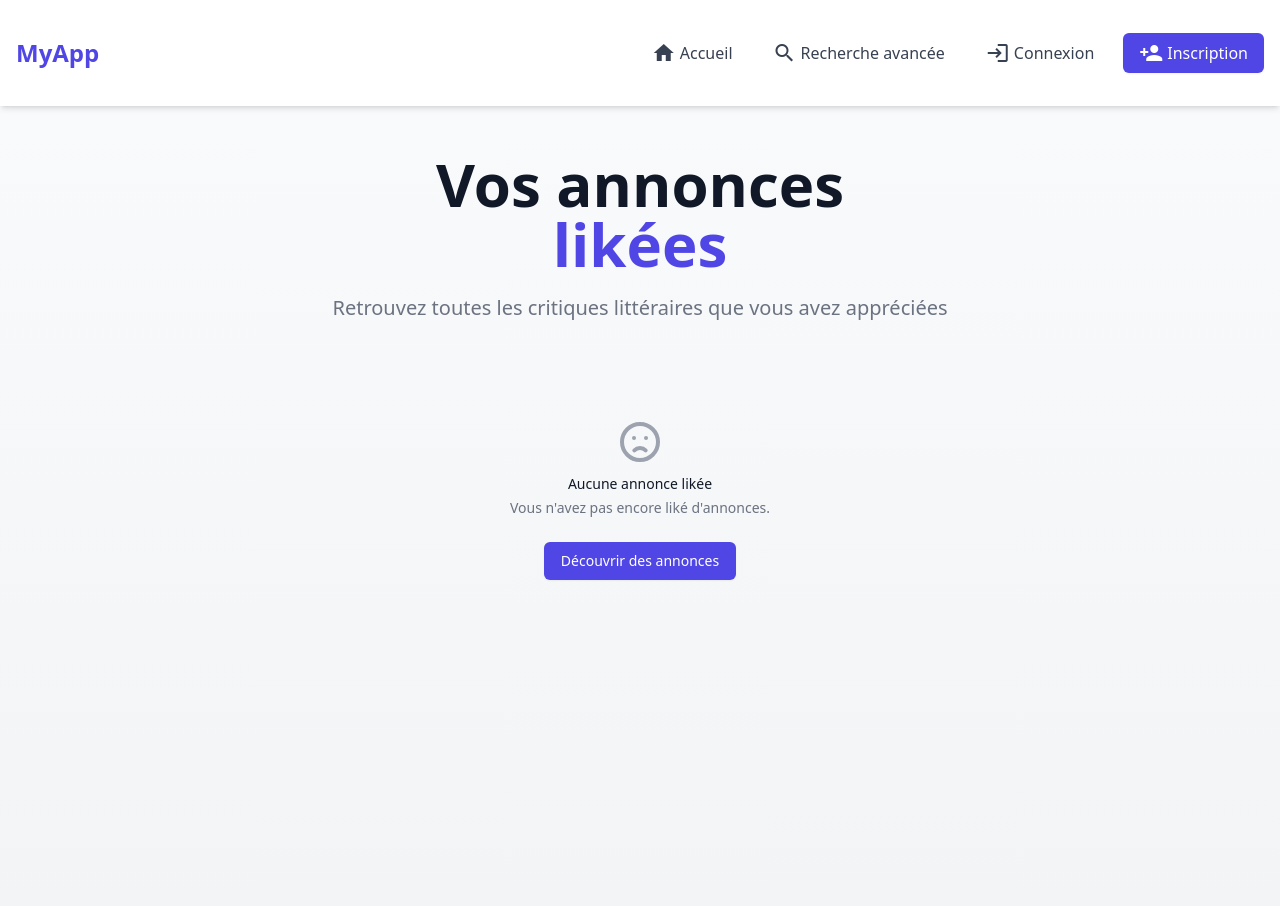
After one commit to Kazk12/Projet, a Symfony app: template templates/profil/likes.html.twig in a window 1280 px wide. The commit adds this page. Run offline with Twig, Linux system fonts and the light colour scheme; the template is opened without the code that fills it, so the values that code supplies are empty; style sheets or scripts are compiled from the project's sources; some libraries are stand-ins or nearby versions.

Commit message:
ADD: in announce repo -> CountNumber of active announce of a user (i use it in profil), add function in UserLikeAnnounceRepo to show every announce he have liked, ADD : a dto to filter only the thing i need inside it, add inside HomeController, AnnounceController, UserLikeAnnounceController => referer to not change page when he do a action (comment->he stay on the same page -> Need to add ajax for a better ux)

```diff
--- a/src/Controller/AnnounceController.php
+++ b/src/Controller/AnnounceController.php
@@ -60,10 +60,13 @@ final class AnnounceController extends AbstractController
     }
 
     #[Route('/{id}', name: 'app_announce_show', methods: ['GET'])]
-    public function show(Announce $announce): Response
+    public function show(Request $request, Announce $announce): Response
     {
+        $referer = $request->headers->get('referer') ?? $this->generateUrl('app_home');
+
         return $this->render('announce/show.html.twig', [
             'announce' => $announce,
+            'referer' => $referer,
         ]);
     }
 
--- a/src/Repository/AnnounceRepository.php
+++ b/src/Repository/AnnounceRepository.php
@@ -53,9 +53,11 @@ public function findByUserStatus(): array
     try {
         $queryBuilder = $this->createQueryBuilder('a')
             ->leftJoin('a.user', 'u')
+            ->leftJoin('a.userLikeAnnounces', 'currentUserLike', 'WITH', 'currentUserLike.user = :currentUser')
             ->leftJoin('u.statutsOther', 'so', 'WITH', 'so.user = :userId')
             ->where('so.statut IS NULL OR so.statut != :blocked')
             ->setParameter('userId', $user->getId())
+            ->setParameter('currentUser', $user)
             ->setParameter('blocked', 'Blocked')
             ->orderBy('so.statut', 'DESC')
             ->addOrderBy('a.createdAt', 'DESC');
--- a/templates/home/index.html.twig
+++ b/templates/home/index.html.twig
@@ -19,6 +19,7 @@
 
 			<div class="grid grid-cols-1 sm:grid-cols-2 lg:grid-cols-3 gap-8">
 				{% for announce in pagination %}
+
 					<article
 						class="bg-white shadow-lg rounded-2xl overflow-hidden transform transition duration-300 hover:scale-105 hover:shadow-xl flex flex-col">
 						{# Image Container #}
--- /dev/null
+++ b/templates/profil/likes.html.twig
@@ -0,0 +1,98 @@
+
+{% extends 'base.html.twig' %}
+
+{% block title %}Vos annonces likées{% endblock %}
+
+{% block body %}
+<div class="min-h-screen bg-gradient-to-b from-gray-50 to-gray-100 py-12 px-4 sm:px-6 lg:px-8">
+    <div class="max-w-7xl mx-auto">
+        <div class="text-center mb-12">
+            <h1 class="text-4xl font-extrabold text-gray-900 sm:text-5xl md:text-6xl">
+                <span class="block">Vos annonces</span>
+                <span class="block text-indigo-600">likées</span>
+            </h1>
+            <p class="mt-3 max-w-md mx-auto text-base text-gray-500 sm:text-lg md:mt-5 md:text-xl md:max-w-3xl">
+                Retrouvez toutes les critiques littéraires que vous avez appréciées
+            </p>
+        </div>
+
+        <div class="grid grid-cols-1 sm:grid-cols-2 lg:grid-cols-3 gap-8">
+            {% for like in likes %}
+                <article class="bg-white shadow-lg rounded-2xl overflow-hidden transform transition duration-300 hover:scale-105 hover:shadow-xl flex flex-col">
+                    <div class="relative aspect-[16/9] overflow-hidden bg-gradient-to-r from-gray-50 to-gray-100">
+                        {% if like.imageUrl %}
+                            {# Pour les images, on utilise le chemin stocké dans imageUrl #}
+                            <img src="{{ asset('images/announces/' ~ like.imageUrl) }}" alt="Couverture du livre {{ like.bookTitle }}" class="w-full h-full object-cover" loading="lazy">
+                        {% else %}
+                            <div class="w-full h-full flex items-center justify-center">
+                                <svg class="w-16 h-16 text-gray-400" fill="none" stroke="currentColor" viewbox="0 0 24 24">
+                                    <path stroke-linecap="round" stroke-linejoin="round" stroke-width="2" d="M12 6.253v13m0-13C10.832 5.477 9.246 5 7.5 5S4.168 5.477 3 6.253v13C4.168 18.477 5.754 18 7.5 18s3.332.477 4.5 1.253m0-13C13.168 5.477 14.754 5 16.5 5c1.747 0 3.332.477 4.5 1.253v13C19.832 18.477 18.247 18 16.5 18c-1.746 0-3.332.477-4.5 1.253"/>
+                                </svg>
+                            </div>
+                        {% endif %}
+                    </div>
+
+                    <div class="p-6 flex flex-col flex-grow">
+                        <div class="flex items-start justify-between mb-4">
+                            <h2 class="text-xl font-bold text-gray-900 line-clamp-2">{{ like.bookTitle }}</h2>
+                            <div class="flex items-center space-x-1 ml-4">
+                                {% for i in 1..5 %}
+                                    {% if i <= like.rate %}
+                                        <svg class="w-5 h-5 text-yellow-400" xmlns="http://www.w3.org/2000/svg" viewbox="0 0 24 24" fill="currentColor">
+                                            <path fill-rule="evenodd" d="M10.788 3.21c.448-1.077 1.976-1.077 2.424 0l2.082 5.007 5.404.433c1.164.093 1.636 1.545.749 2.305l-4.117 3.527 1.257 5.273c.271 1.136-.964 2.033-1.96 1.425L12 18.354 7.373 21.18c-.996.608-2.231-.29-1.96-1.425l1.257-5.273-4.117-3.527c-.887-.76-.415-2.212.749-2.305l5.404-.433 2.082-5.006z" clip-rule="evenodd"/>
+                                        </svg>
+                                    {% else %}
+                                        <svg class="w-5 h-5 text-gray-300" xmlns="http://www.w3.org/2000/svg" fill="none" viewbox="0 0 24 24" stroke="currentColor">
+                                            <path stroke-linecap="round" stroke-linejoin="round" stroke-width="2" d="M11.049 2.927c.3-.921 1.603-.921 1.902 0l1.519 4.674a1 1 0 00.95.69h4.915c.969 0 1.371 1.24.588 1.81l-3.976 2.888a1 1 0 00-.363 1.118l1.518 4.674c.3.922-.755 1.688-1.538 1.118l-3.976-2.888a1 1 0 00-1.176 0l-3.976 2.888c-.783.57-1.838-.197-1.538-1.118l1.518-4.674a1 1 0 00-.363-1.118l-3.976-2.888c-.784-.57-.38-1.81.588-1.81h4.914a1 1 0 00.951-.69l1.519-4.674z"/>
+                                        </svg>
+                                    {% endif %}
+                                {% endfor %}
+                            </div>
+                        </div>
+
+                        <p class="text-gray-600 line-clamp-3 mb-4">{{ like.content }}</p>
+
+                        <div class="mt-auto pt-4 flex items-center justify-between border-t border-gray-100">
+                            <div class="flex items-center">
+                                <div class="flex-shrink-0">
+                                    <span class="inline-flex items-center justify-center h-8 w-8 rounded-full bg-indigo-100">
+                                        <span class="text-sm font-medium leading-none text-indigo-700">
+                                            {{ like.userPseudo|slice(0, 1)|upper }}
+                                        </span>
+                                    </span>
+                                </div>
+                                <div class="ml-3">
+                                    <p class="text-sm font-medium text-gray-900">{{ like.userPseudo }}</p>
+                                    <p class="text-xs text-gray-500">{{ like.bookAuthor }}</p>
+                                </div>
+                            </div>
+                            <div class="flex space-x-2">
+                                <a href="{{ path('app_announce_like', {'id': like.id}) }}" class="inline-flex items-center px-3 py-2 border border-transparent text-sm font-medium rounded-md text-gray-700 bg-gray-100 hover:bg-gray-200 focus:outline-none focus:ring-2 focus:ring-offset-2 focus:ring-indigo-500">
+                                    <span class="material-icons text-sm mr-1">thumb_down</span>
+                                    Unlike
+                                </a>
+                                <a href="{{ path('app_announce_show', {'id': like.id}) }}" class="inline-flex items-center px-3 py-2 border border-transparent text-sm font-medium rounded-md text-indigo-700 bg-indigo-100 hover:bg-indigo-200 focus:outline-none focus:ring-2 focus:ring-offset-2 focus:ring-indigo-500">
+                                    Lire plus
+                                </a>
+                            </div>
+                        </div>
+                    </div>
+                </article>
+            {% else %}
+                <div class="col-span-full text-center py-12">
+                    <svg class="mx-auto h-12 w-12 text-gray-400" fill="none" viewBox="0 0 24 24" stroke="currentColor" aria-hidden="true">
+                        <path stroke-linecap="round" stroke-linejoin="round" stroke-width="2" d="M9.172 16.172a4 4 0 015.656 0M9 10h.01M15 10h.01M21 12a9 9 0 11-18 0 9 9 0 0118 0z" />
+                    </svg>
+                    <h3 class="mt-2 text-sm font-medium text-gray-900">Aucune annonce likée</h3>
+                    <p class="mt-1 text-sm text-gray-500">Vous n'avez pas encore liké d'annonces.</p>
+                    <div class="mt-6">
+                        <a href="{{ path('app_home') }}" class="inline-flex items-center px-4 py-2 border border-transparent shadow-sm text-sm font-medium rounded-md text-white bg-indigo-600 hover:bg-indigo-700 focus:outline-none focus:ring-2 focus:ring-offset-2 focus:ring-indigo-500">
+                            Découvrir des annonces
+                        </a>
+                    </div>
+                </div>
+            {% endfor %}
+        </div>
+    </div>
+</div>
+{% endblock %}
--- a/templates/profil/profil.html.twig
+++ b/templates/profil/profil.html.twig
@@ -69,7 +69,7 @@
                     </h3>
                 </div>
                 <div class="p-6 space-y-4">
-                    <a href="#" class="flex items-center text-gray-800 hover:text-indigo-600 transition-colors duration-200">
+                    <a href="{{ path('user_likes') }}" class="flex items-center text-gray-800 hover:text-indigo-600 transition-colors duration-200">
                         <span class="material-icons text-indigo-500 mr-2">thumb_up</span>
                         Voir tous mes likes
                     </a>
```
Also changed, not shown: src/Controller/HomeController.php (+17 -6 lines), src/Controller/UserLikeAnnounceController.php (+53 -2 lines), src/DTO/MyLikedAnnounce.php (added, +21 -0 lines), src/Repository/UserLikeAnnounceRepository.php (+34 -0 lines), templates/announce/show.html.twig (+5 -5 lines), 1 other file.
